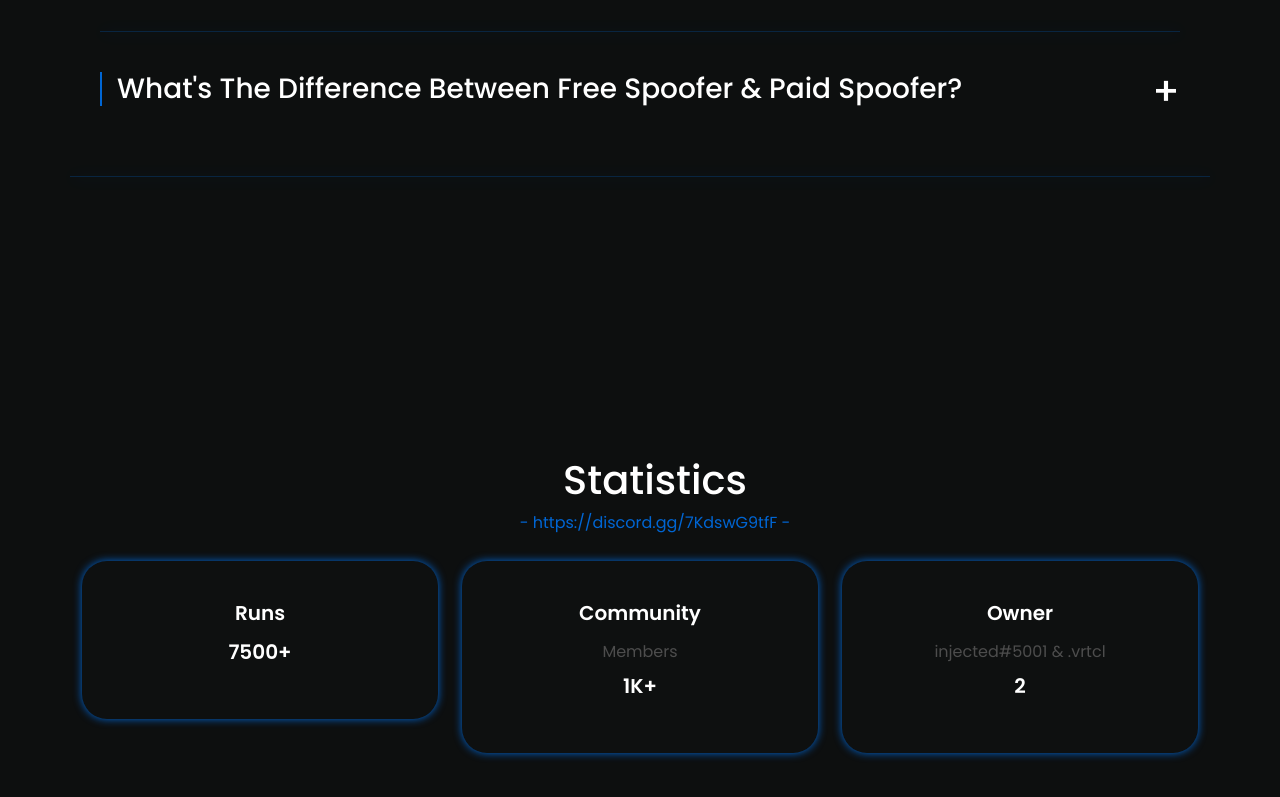
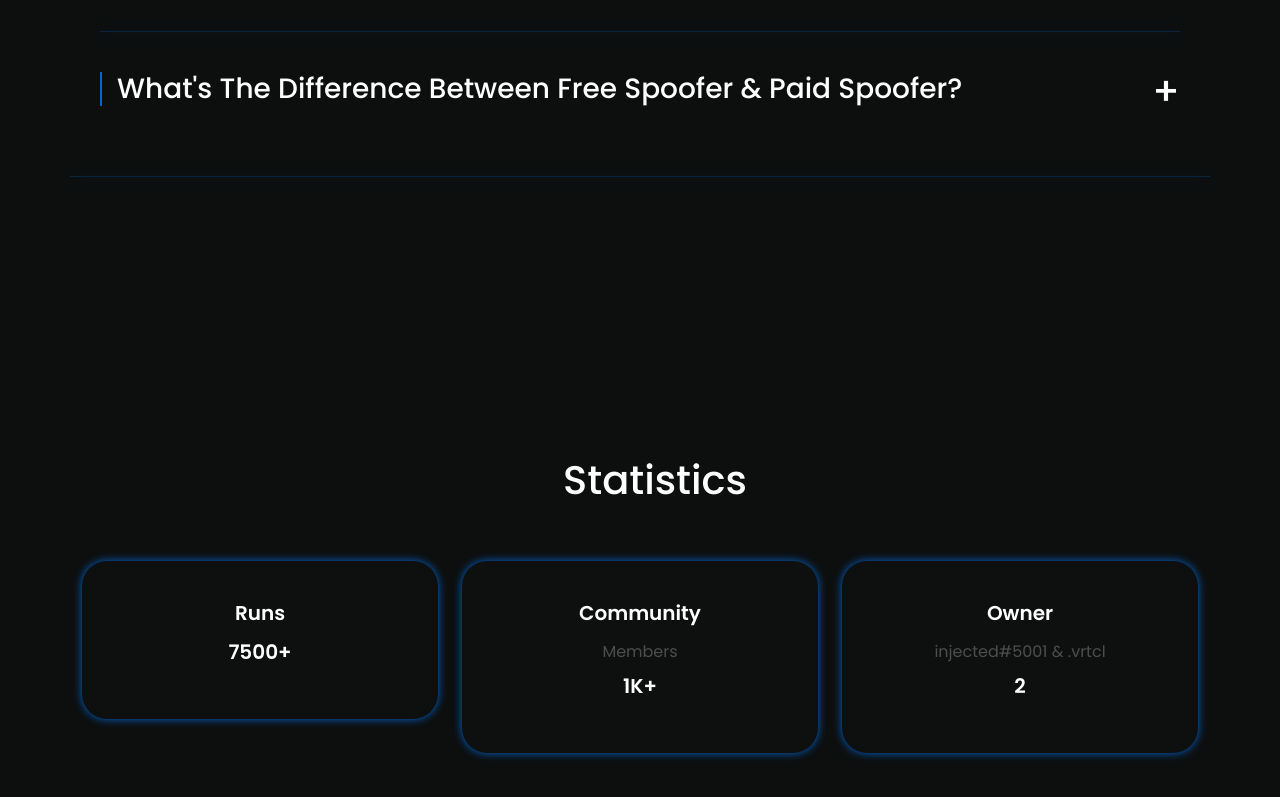
Before and after one commit to entonyeistee/wes, a plain HTML site: page index.html in a window 1280 px wide. Shown: the part 1572-2369 px from the top of the page. Drawn offline with Linux system fonts and the light colour scheme.

Commit message:
Update index.html

```diff
--- a/index.html
+++ b/index.html
@@ -514,7 +514,7 @@
         <h1>Statistics</h1>
     </div>
     <div class="header">
-        <p style="color:#0066d4;"> - https://discord.gg/7KdswG9tfF -</p>
+
     </div>
 
     <div class="container">
```
